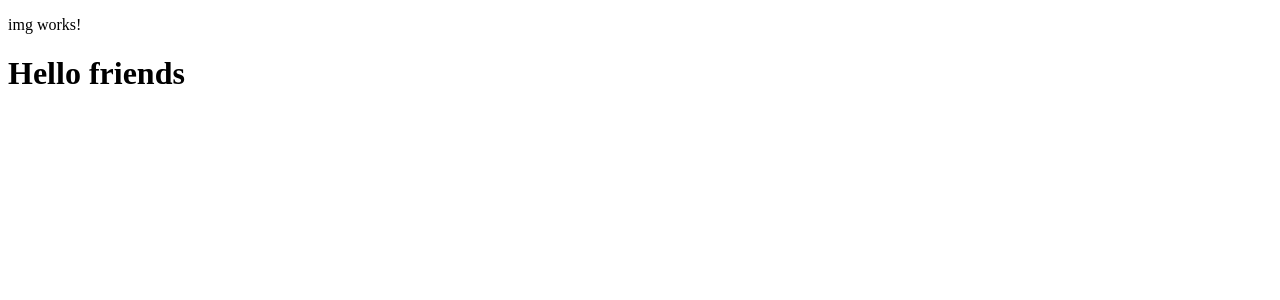
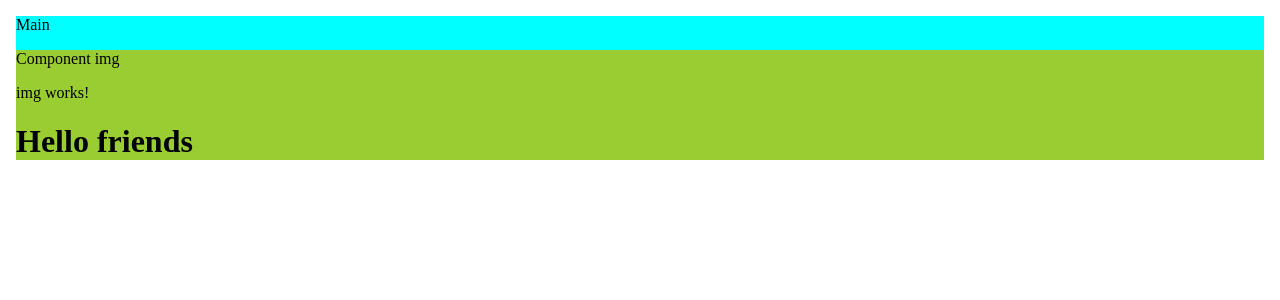
Before and after one commit to ChrisCodeX/Notes-Angular-Components-Services, an Angular app: page / in a window 1280 px wide. Shown: the top 300 px of the page. Built offline with nearby package versions, Linux system fonts and the light colour scheme.

Commit message:
styles and html structure added no img component

```diff
--- a/src/app/app.component.html
+++ b/src/app/app.component.html
@@ -1 +1,4 @@
-<app-img></app-img>
+<body>
+  <p>Main</p>
+  <app-img></app-img>
+</body>
--- a/src/app/app.component.scss
+++ b/src/app/app.component.scss
@@ -0,0 +1,3 @@
+body {
+  background-color: aqua;
+}
--- a/src/app/components/img/img.component.html
+++ b/src/app/components/img/img.component.html
@@ -1,2 +1,5 @@
-<p>img works!</p>
-<h1>{{ img }}</h1>
+<div class="img-component-container">
+  <p>Component img</p>
+  <p>img works!</p>
+  <h1>{{ img }}</h1>
+</div>
--- a/src/app/components/img/img.component.scss
+++ b/src/app/components/img/img.component.scss
@@ -0,0 +1,3 @@
+.img-component-container {
+  background-color: yellowgreen;
+}
```
